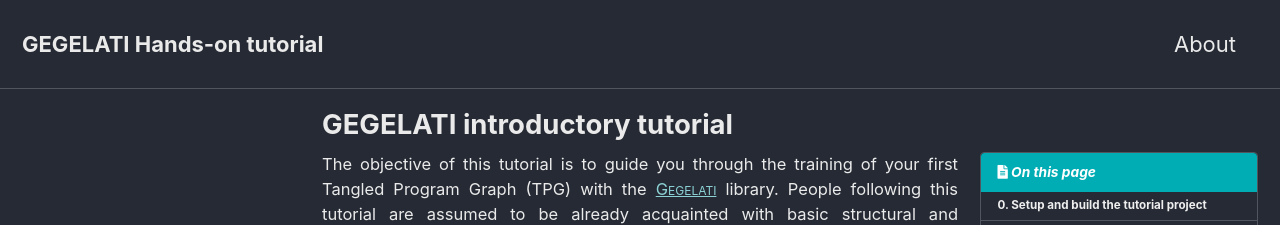
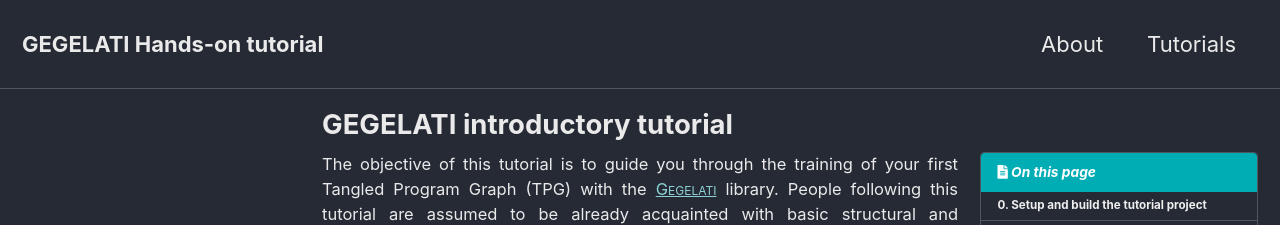
Before and after one commit to gegelati/gegelati-tutorial, a Jekyll site: the page built from docs/_pages/index.md, in a window 1280 px wide and 900 px high. Shown: the top 225 px of the window. Built offline with Jekyll 4.4.1, drawn with Linux system fonts in a browser that asks for light colours; cached includes are drawn as plain includes; formulas are drawn with MathJax 3; the list of posts is cut into pages by our own code.

Commit message:
(Pages) Create tutorial subsection.

```diff
--- a/docs/_data/navigation.yml
+++ b/docs/_data/navigation.yml
@@ -2,6 +2,8 @@
 main:
   - title: "About"
     url: /about/
+  - title: "Tutorials"
+    url: /tutos/
   # - title: "Sample Posts"
   #   url: /year-archive/
   # - title: "Sample Collections"
```
Also changed, not shown: docs/_pages/export_visualize_import.md (+1 -1 lines).
